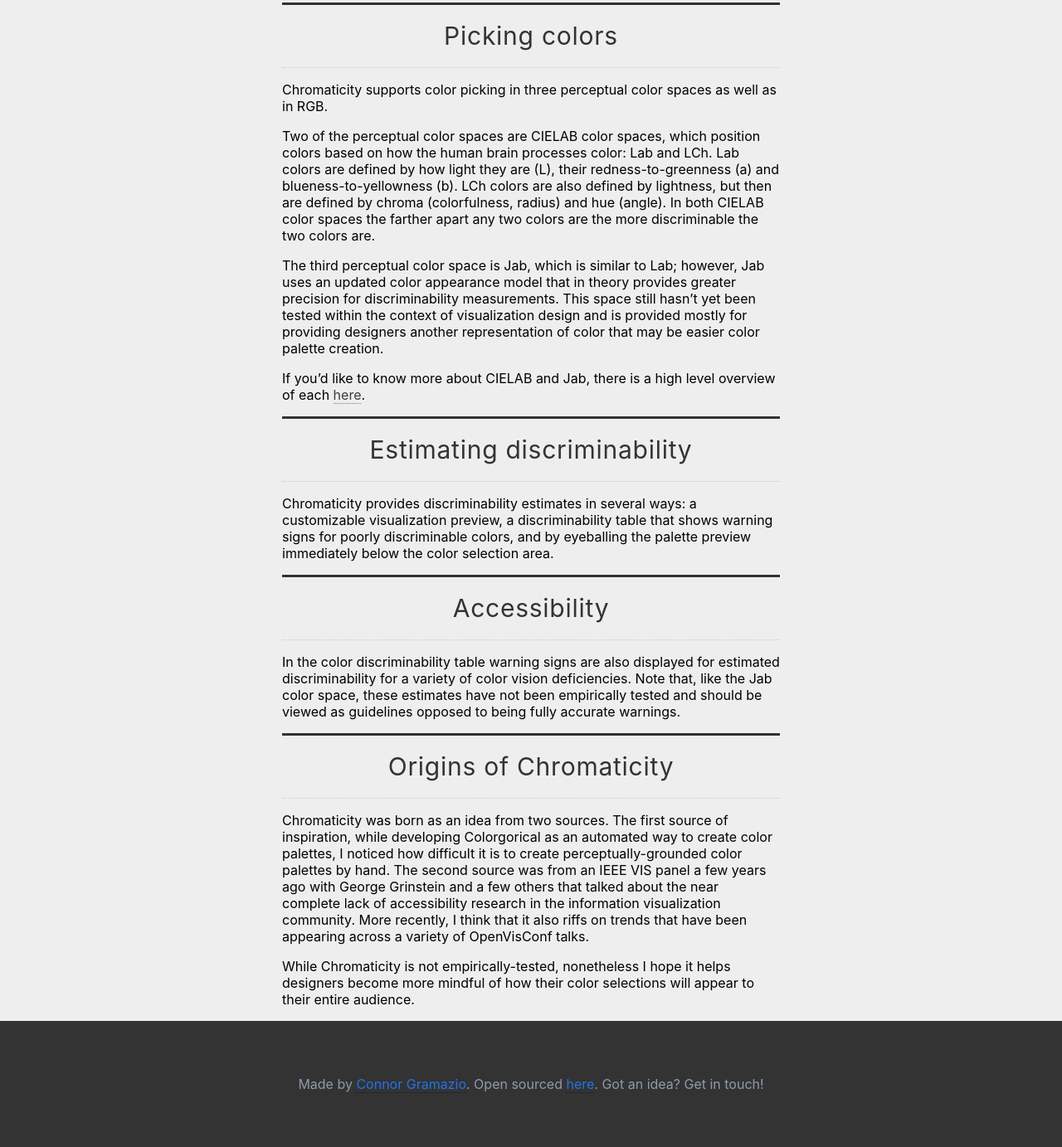
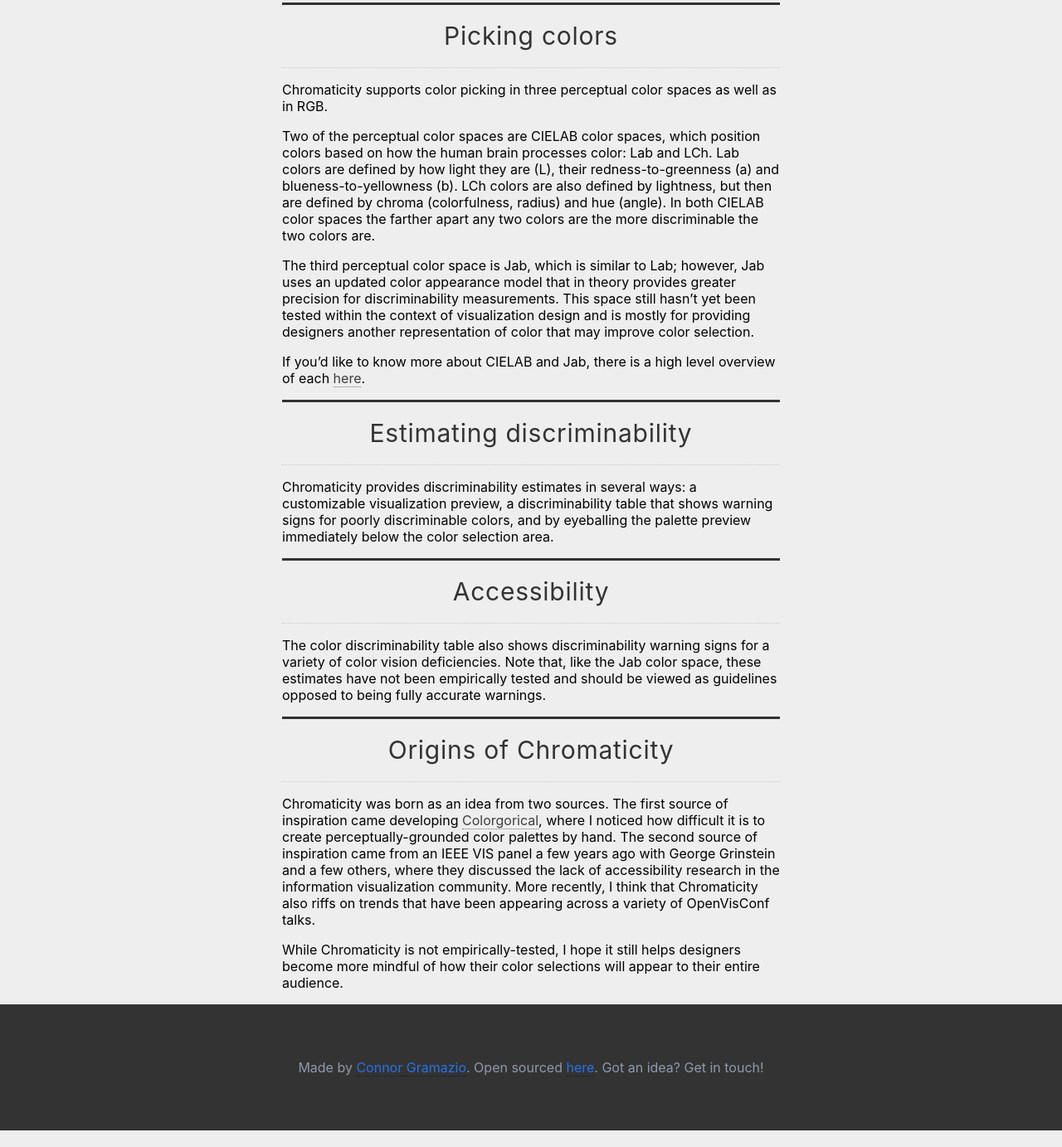
Before and after one commit to connorgr/chromaticity, a website: page about.html in a window 1280 px wide. Shown: the part 554-1937 px from the top of the page at 83% size. Drawn offline with Linux system fonts and the light colour scheme.

Commit message:
Update the about page with better english

```diff
--- a/about.html
+++ b/about.html
@@ -25,7 +25,7 @@
       <h1>Picking colors</h1>
       <p>Chromaticity supports color picking in three perceptual color spaces as well as in RGB.</p>
       <p>Two of the perceptual color spaces are CIELAB color spaces, which position colors based on how the human brain processes color: Lab and LCh. Lab colors are defined by how light they are (L), their redness-to-greenness (a) and blueness-to-yellowness (b). LCh colors are also defined by lightness, but then are defined by chroma (colorfulness, radius) and hue (angle). In both CIELAB color spaces the farther apart any two colors are the more discriminable the two colors are.</p>
-      <p>The third perceptual color space is Jab, which is similar to Lab; however, Jab uses an updated color appearance model that in theory provides greater precision for discriminability measurements. This space still hasn’t yet been tested within the context of visualization design and is provided mostly for providing designers another representation of color that may be easier color palette creation.</p>
+      <p>The third perceptual color space is Jab, which is similar to Lab; however, Jab uses an updated color appearance model that in theory provides greater precision for discriminability measurements. This space still hasn’t yet been tested within the context of visualization design and is mostly for providing designers another representation of color that may improve color selection.</p>
       <p>If you’d like to know more about CIELAB and Jab, there is a high level overview of each <a href="https://gramaz.io/d3-cam02/">here</a>.</p>
     </div>
 
@@ -36,13 +36,13 @@
 
     <div class="container aboutPage">
       <h1>Accessibility</h1>
-      <p>In the color discriminability table warning signs are also displayed for estimated discriminability for a variety of color vision deficiencies. Note that, like the Jab color space, these estimates have not been empirically tested and should be viewed as guidelines opposed to being fully accurate warnings.</p>
+      <p>The color discriminability table also shows discriminability warning signs for a variety of color vision deficiencies. Note that, like the Jab color space, these estimates have not been empirically tested and should be viewed as guidelines opposed to being fully accurate warnings.</p>
     </div>
 
     <div class="container aboutPage">
       <h1>Origins of Chromaticity</h1>
-      <p>Chromaticity was born as an idea from two sources. The first source of inspiration, while developing Colorgorical as an automated way to create color palettes, I noticed how difficult it is to create perceptually-grounded color palettes by hand. The second source was from an IEEE VIS panel a few years ago with George Grinstein and a few others that talked about the near complete lack of accessibility research in the information visualization community. More recently, I think that it also riffs on trends that have been appearing across a variety of OpenVisConf talks.</p>
-      <p>While Chromaticity is not empirically-tested, nonetheless I hope it helps designers become more mindful of how their color selections will appear to their entire audience.</p>
+      <p>Chromaticity was born as an idea from two sources. The first source of inspiration came developing <a href="http://vrl.cs.brown.edu/color">Colorgorical</a>, where I noticed how difficult it is to create perceptually-grounded color palettes by hand. The second source of inspiration came from an IEEE VIS panel a few years ago with George Grinstein and a few others, where they discussed the lack of accessibility research in the information visualization community. More recently, I think that Chromaticity also riffs on trends that have been appearing across a variety of OpenVisConf talks.</p>
+      <p>While Chromaticity is not empirically-tested, I hope it still helps designers become more mindful of how their color selections will appear to their entire audience.</p>
     </div>
 
     <footer>
```
